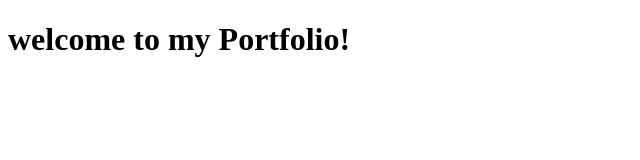
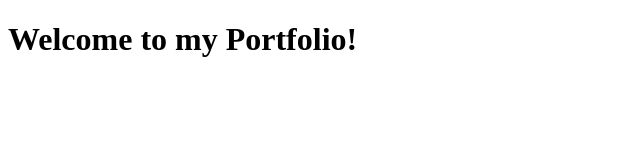
Before and after one commit to ShamarW220/Shamar.github.io, a plain HTML site: page index.html in a window 1280 px wide. Shown: the whole page, without its empty margins (0-640 px from the left). Drawn offline with Linux system fonts and the light colour scheme.

Commit message:
Added title

```diff
--- a/index.html
+++ b/index.html
@@ -4,10 +4,10 @@
     <meta charset="UTF-8">
     <meta http-equiv="X-UA-Compatible" content="IE=edge">
     <meta name="viewport" content="width=device-width, initial-scale=1.0">
-    <title>Document</title>
+    <title>Shamar's Portfolio</title>
     <link rel="stylesheet" href="/css/style.css">
 </head>
 <body>
-    <h1>welcome to my Portfolio!</h1>
+    <h1>Welcome to my Portfolio!</h1>
 </body>
 </html>
```
